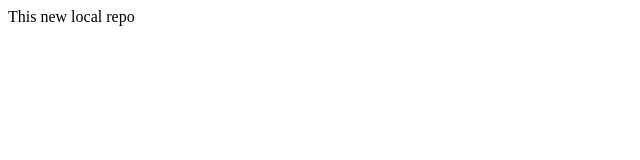
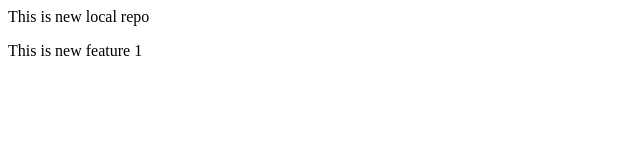
Before and after one commit to macwansteven69/LocalRepo, a plain HTML site: page index.html in a window 1280 px wide. Shown: the whole page, without its empty margins (0-640 px from the left). Drawn offline with Linux system fonts and the light colour scheme.

Commit message:
new feature added

```diff
--- a/index.html
+++ b/index.html
@@ -1 +1,2 @@
-<p>This new local repo</p>
+<p>This is new local repo</p>
+<p>This is new feature 1</p>
```
Also changed, not shown: 1 other file.
